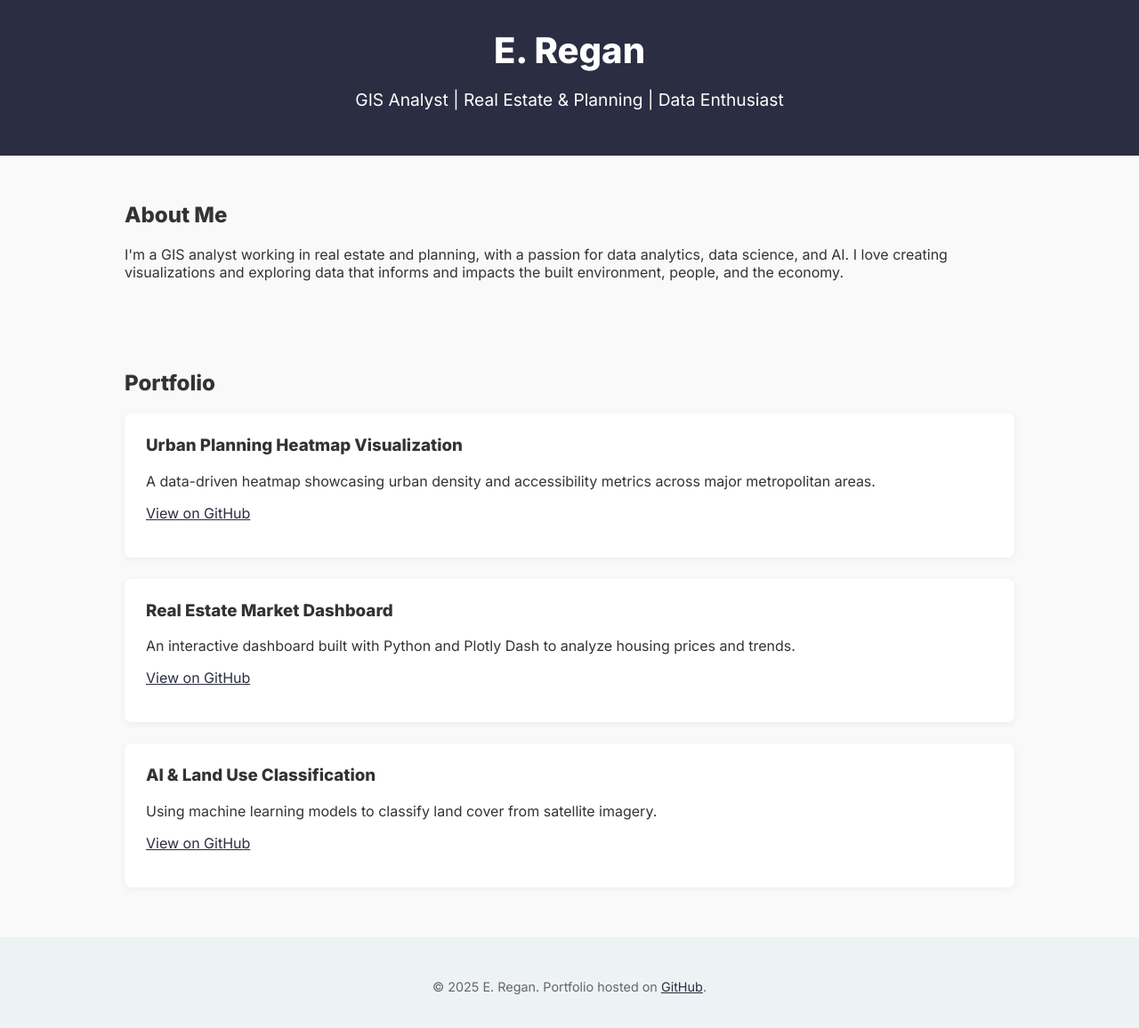
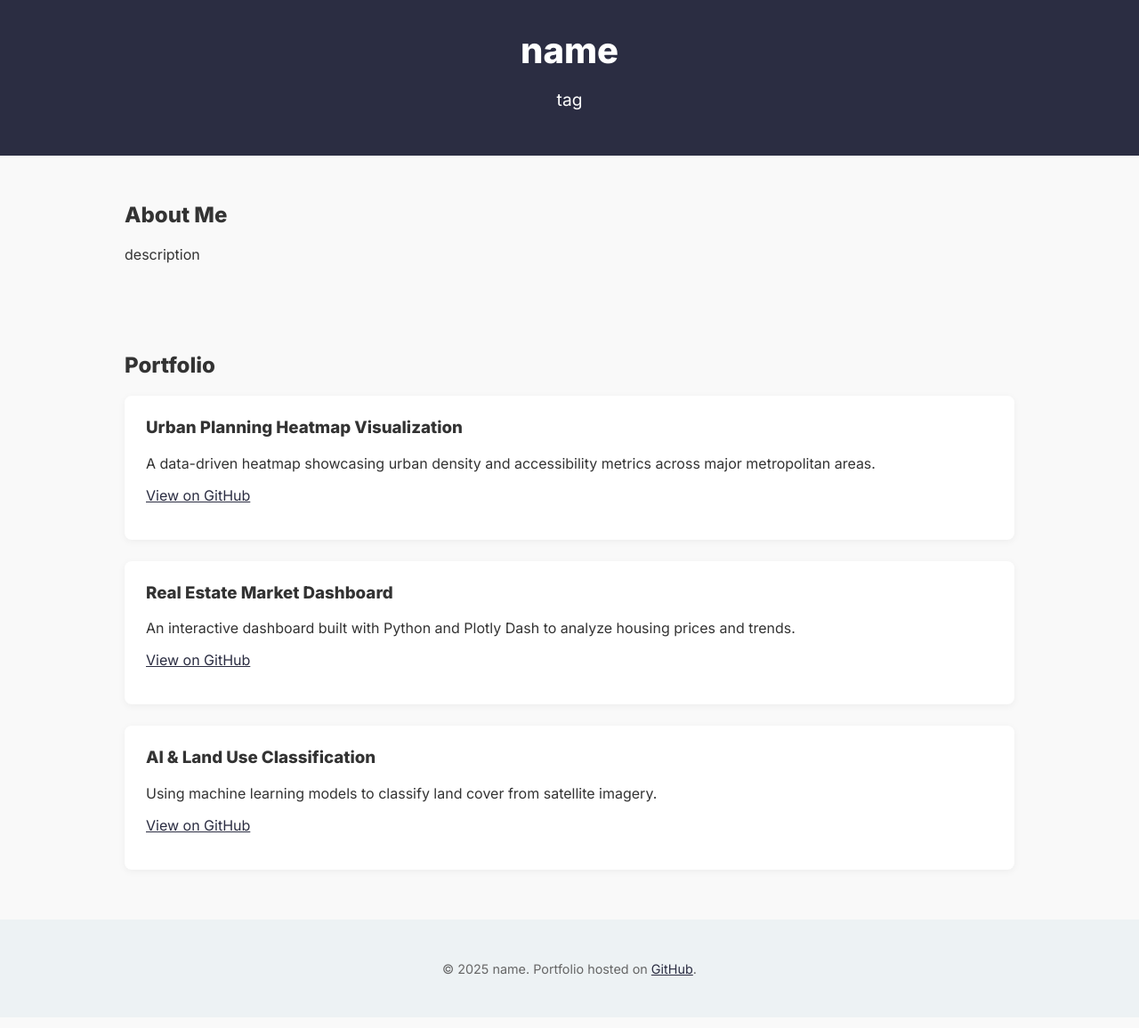
Before and after one commit to e-regan/portfolio, a plain HTML site: page template.html in a window 1280 px wide. Shown: the whole page at 89% size. Drawn offline with Linux system fonts and the light colour scheme.

Commit message:
Update template.html

```diff
--- a/template.html
+++ b/template.html
@@ -55,16 +55,14 @@
 </head>
 <body>
   <header>
-    <h1>E. Regan</h1>
-    <p>GIS Analyst | Real Estate & Planning | Data Enthusiast</p>
+    <h1>name</h1>
+    <p>tag</p>
   </header>
 
   <section>
     <h2>About Me</h2>
     <p>
-      I'm a GIS analyst working in real estate and planning, with a passion for data analytics,
-      data science, and AI. I love creating visualizations and exploring data that
-      informs and impacts the built environment, people, and the economy.
+     description
     </p>
   </section>
 
@@ -91,7 +89,7 @@
   </section>
 
   <footer>
-    <p>© 2025 E. Regan. Portfolio hosted on <a href="https://github.com/e-regan" target="_blank">GitHub</a>.</p>
+    <p>© 2025 name. Portfolio hosted on <a href="https://github.com/e-regan" target="_blank">GitHub</a>.</p>
   </footer>
 </body>
 </html>
```
